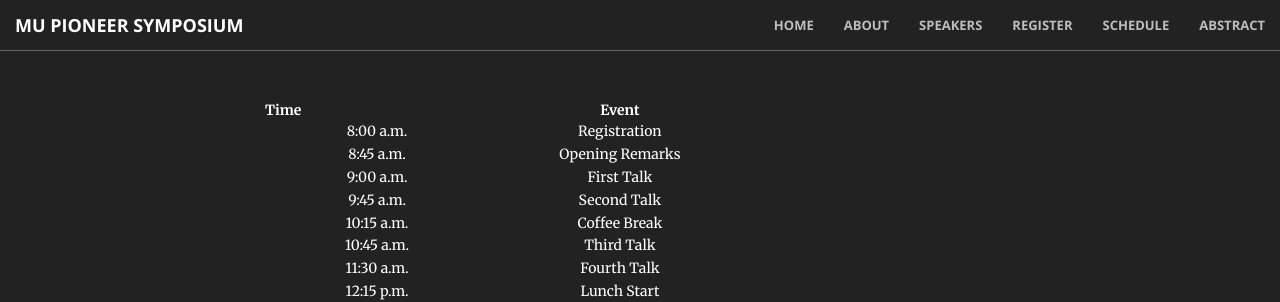
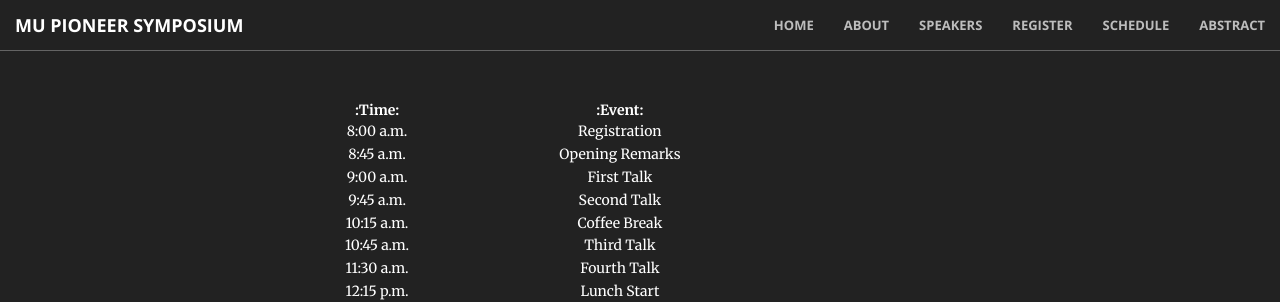
Before and after one commit to mupioneersymposium/mupioneersymposium.github.io, a Jekyll site: the page built from schedule.md, in a window 1280 px wide. Shown: the top 302 px of the page. Built offline with Jekyll 4.4.1, drawn with Linux system fonts in a browser that asks for light colours; part of the change alters nothing that is shown.

```diff
--- a/schedule.md
+++ b/schedule.md
@@ -1,8 +1,8 @@
 ---
 layout: regular
 ---
-| Time          | Event         |
-| ------------- |:--------------:|
+| :Time:          | :Event:         |
+| :-------------: |:--------------:|
 | 8:00 a.m.       | Registration |
 | 8:45 a.m.       | Opening Remarks |
 | 9:00 a.m.       | First Talk |
```
